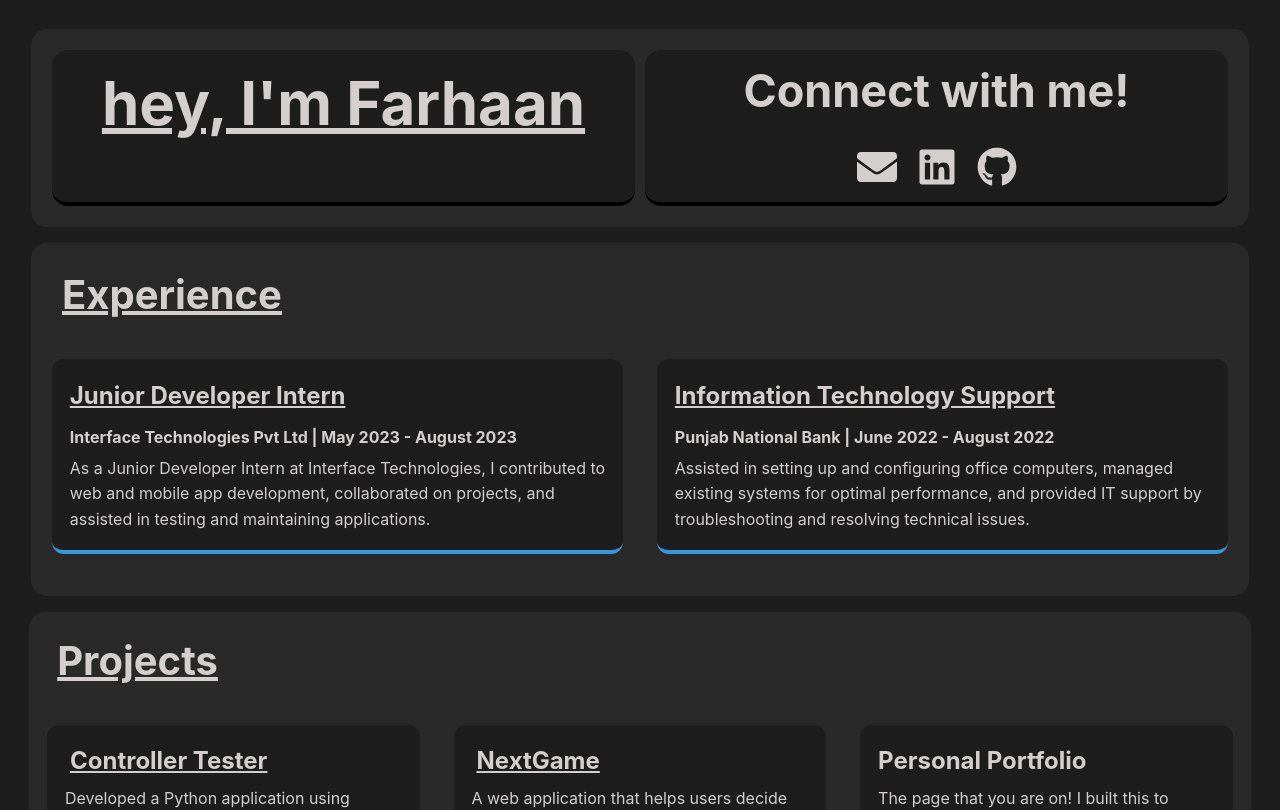
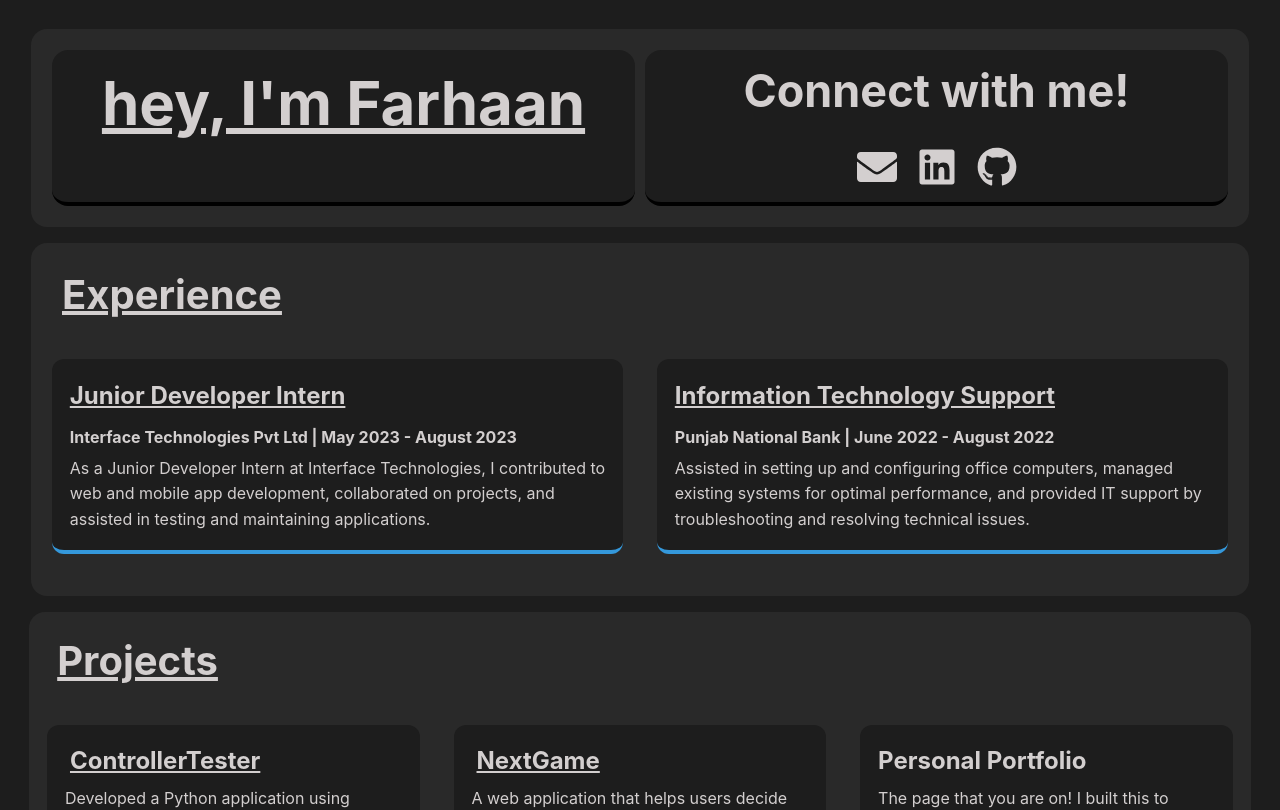
Before and after one commit to sFRHN/Portfolio, a React (Vite) app: page / in a window 1280 px wide. Shown: the top 810 px of the page. Built offline with nearby package versions, Linux system fonts and the light colour scheme.

Commit message:
Updated project link

```diff
--- a/src/App.jsx
+++ b/src/App.jsx
@@ -90,7 +90,7 @@ function Projects() {
       <div className="projects-section">
 
         <div className="project-item">
-          <h2><a href="https://github.com/sFRHN" target="__blank">Controller Tester</a></h2>
+          <h2><a href="https://github.com/sFRHN/ControllerTester" target="__blank">ControllerTester</a></h2>
           <p>
             Developed a Python application using Pygame and PyQt
             to test the functionality of game controllers,
```
